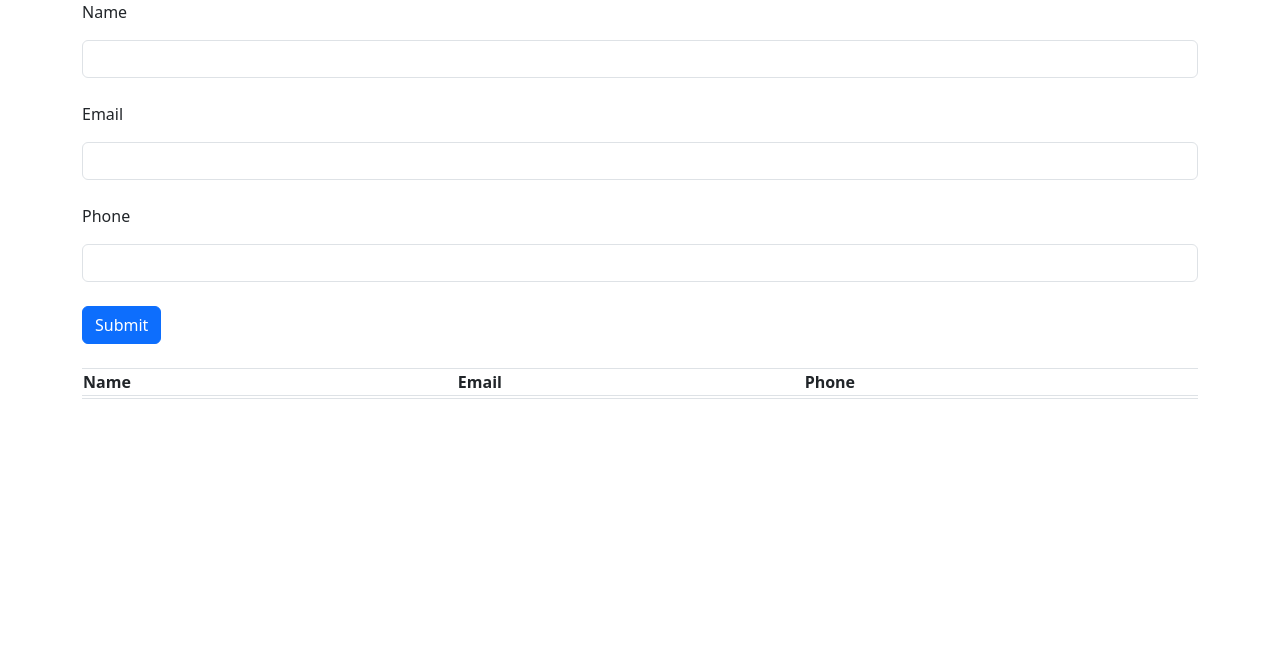
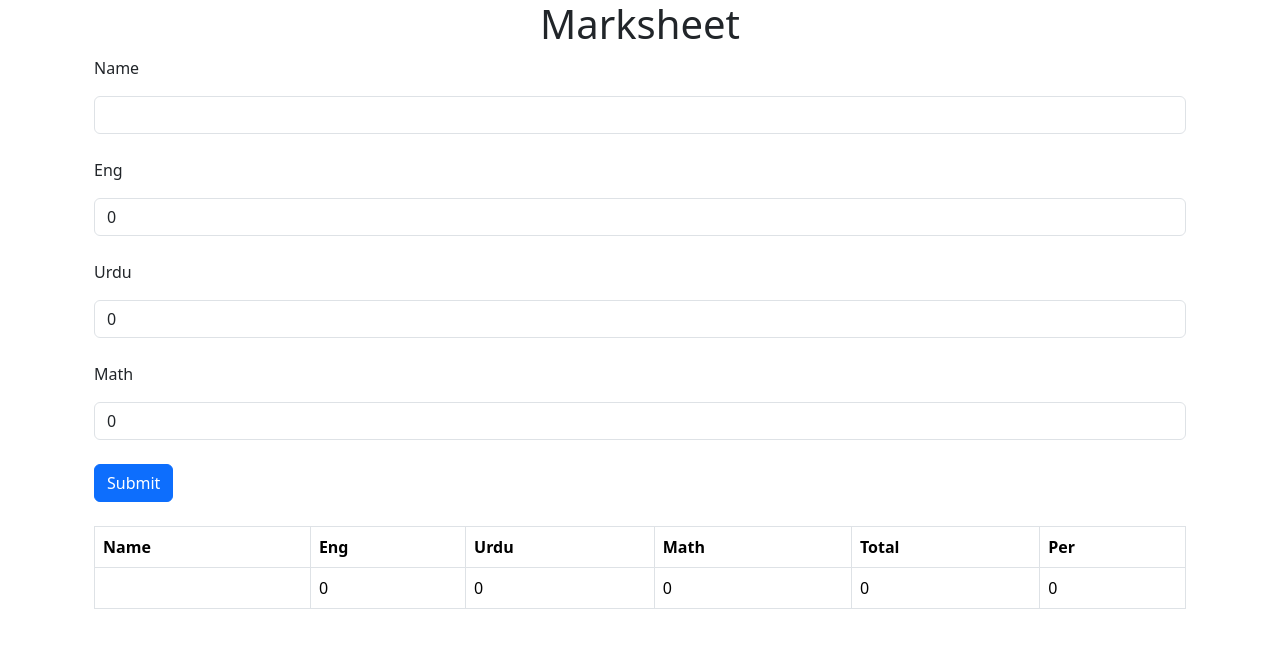
Before and after one commit to bilalansaridev/my_app, a React (Create React App) app: page / in a window 1280 px wide. Shown: the top 648 px of the page. Built offline with nearby package versions, Linux system fonts and the light colour scheme.

Commit message:
marksheet with props dispaly

```diff
--- /dev/null
+++ b/src/Component/MarksheetDisplay.jsx
@@ -0,0 +1,32 @@
+function MarksheetDisplay(props) {
+
+    return(
+        <div>
+          <table className="table table-bordered">
+    <thead>
+        <tr>
+            <th>Name</th>
+            <th>Eng</th>
+            <th>Urdu</th>
+            <th>Math</th>
+            <th>Total</th>
+            <th>Per</th>
+        </tr>
+    </thead>
+    <tbody>
+        <tr>
+            <td>{props.a}</td>
+            <td>{props.b}</td>
+            <td>{props.c}</td>
+            <td>{props.d}</td>
+            <td>{props.e}</td>
+            <td>{props.f}</td>
+        </tr>
+    </tbody>
+</table>
+
+        </div>
+
+    );
+}
+export default MarksheetDisplay;
--- /dev/null
+++ b/src/Component/MarksheetNew.jsx
@@ -0,0 +1,74 @@
+import { useState } from "react";
+import Display from './MarksheetDisplay';
+export default function MarksheetNew(){
+
+
+
+
+    var [name,setName] = useState("");
+    var [eng,setEng] = useState(0);
+    var [urdu,setUrdu] = useState(0);
+    var [math,setMath] = useState(0);
+    var [total,setTotal] = useState(0);
+    var [per,setPer] = useState(0);
+
+    function Completeg(z)
+    {
+        z.preventDefault();
+
+
+   var totalMarks = 300;
+   var finalTotal = parseFloat(eng) + parseFloat(urdu) + parseFloat(math);
+   var result = finalTotal / totalMarks * 100;
+   var show = Math.round(result);
+
+   console.log(finalTotal);
+   console.log(show);
+
+   setTotal(finalTotal);
+   setPer(show);
+
+
+
+
+   };
+
+
+
+
+
+   return(
+       <>
+       <h1 className="text-center">Marksheet</h1>
+
+       <div className="container">
+       <div className="row mx-auto align-items-center justify-content-center">
+           <div className="col-12 ">
+           <form action="" method="" onSubmit={Completeg}>
+
+                <p>Name</p>
+                <input type="text" className="form-control" value={name} onChange={(a)=>{setName(a.target.value)}} />
+                <br/>
+                <p>Eng</p>
+                <input type="number" className="form-control" value={eng} onChange={(a)=>{setEng(a.target.value)}} />
+                <br/>
+                <p>Urdu</p>
+                <input type="number" className="form-control" value={urdu} onChange={(a)=>{setUrdu(a.target.value)}} />
+<br/>
+                <p>Math</p>
+                <input type="number" className="form-control" value={math} onChange={(a)=>{setMath(a.target.value)}}  />
+                <br/>
+                <input className="btn btn-primary" type="submit" value="Submit" />
+            </form>
+            <br/>
+            <Display a={name} b={eng} c={urdu} d={math} e={total} f={per} />
+           </div>
+       </div>
+       </div>
+
+
+
+
+       </>
+   );
+}
--- a/src/index.js
+++ b/src/index.js
@@ -11,7 +11,8 @@ import reportWebVitals from './reportWebVitals';
 // import Marksheet from './Component/Marksheet';
 // import Contactus from './Contactus';
 // import Footer from './Footer';
-import Form from './Component/Form';
+// import Form from './Component/Form';
+import MarksheetNew from './Component/MarksheetNew';
 
 
 const root = ReactDOM.createRoot(document.getElementById('root'));
@@ -27,8 +28,10 @@ root.render(
     <Contactus/>
     <Marksheet />
     <Footer/>
+    <Form/>
  */}
- <Form/>
+ <MarksheetNew/>
+
 
 
 
```
Also changed, not shown: src/App.js (+0 -10 lines).
